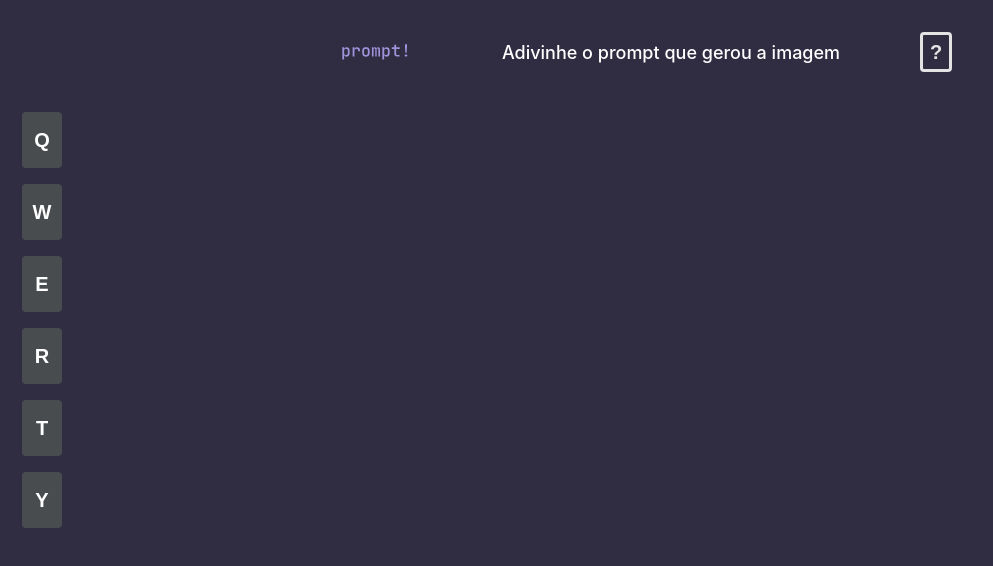
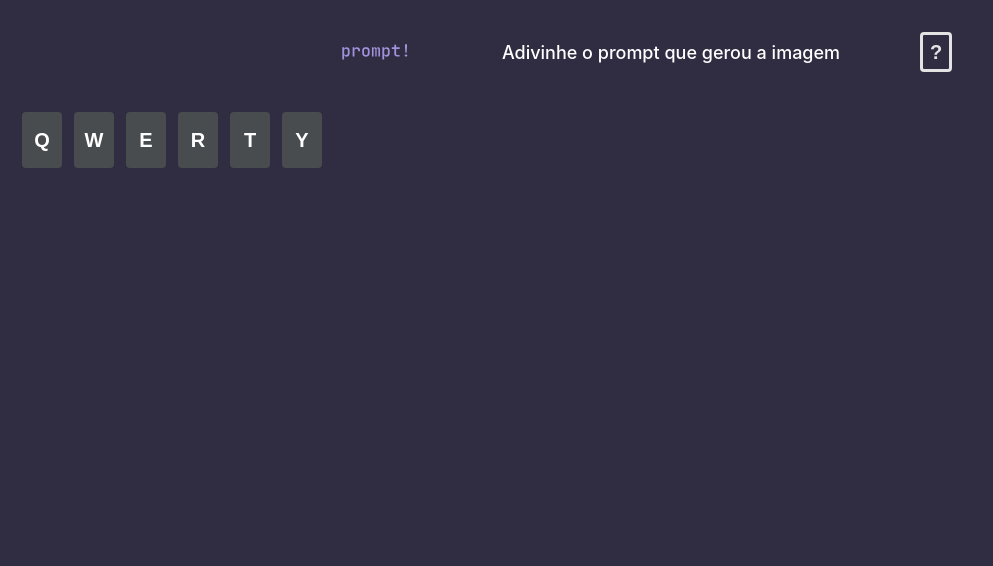
Before and after one commit to lucasgmelo/prompt.io, a Next.js app: page / in a window 1280 px wide. Shown: the top 566 px of the page, without its empty margins (0-993 px from the left). Built offline with nearby package versions, Linux system fonts and the light colour scheme; a web font is replaced by a local one.

Commit message:
fix: create example

```diff
--- a/src/pages/index.tsx
+++ b/src/pages/index.tsx
@@ -6,12 +6,14 @@ export default function Home() {
   return (
     <Container>
       <Topbar />
+      <div style={{ display: 'flex' }}>
         <Key content="Q" />
         <Key content="W" />
         <Key content="E" />
         <Key content="R" />
         <Key content="T" />
         <Key content="Y" />
+      </div>
     </Container>
   )
 }
```
Lines whose indentation alone changed are shown as unchanged.
